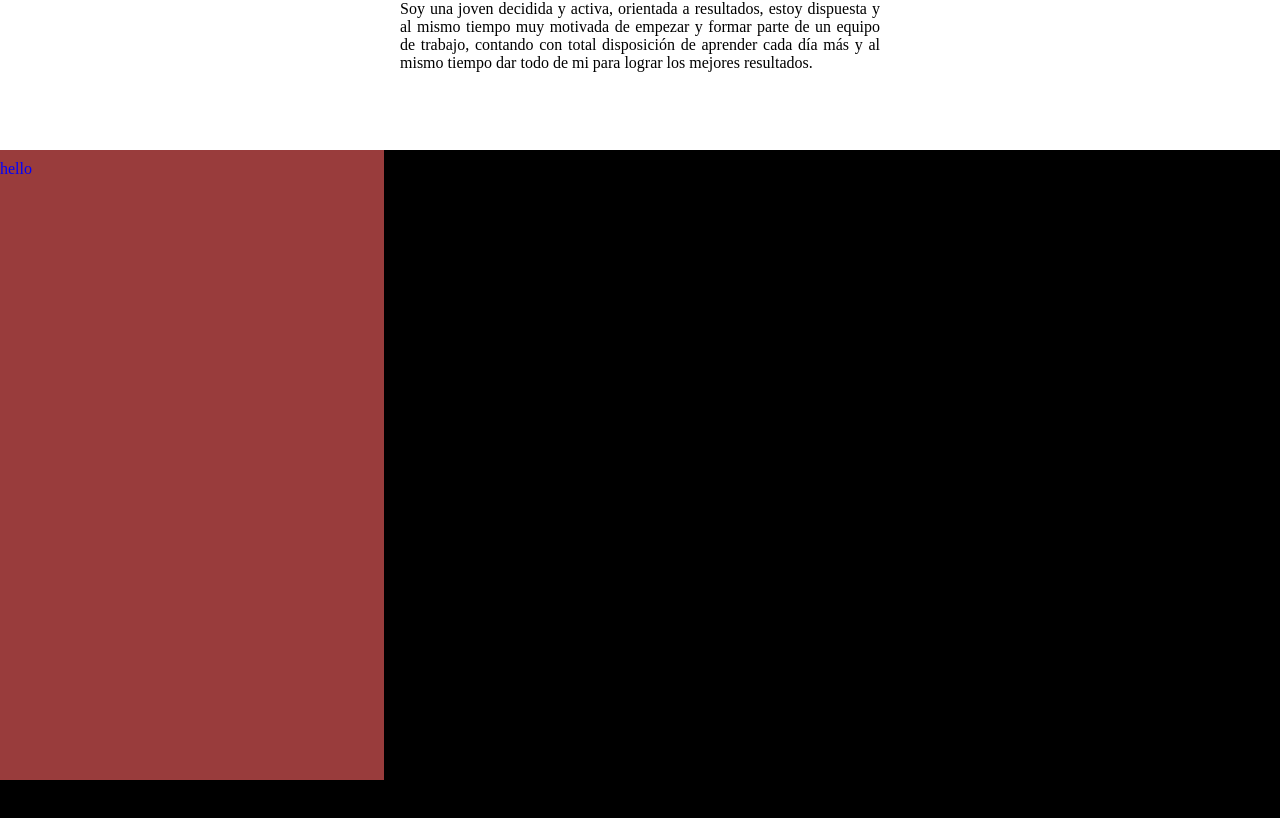
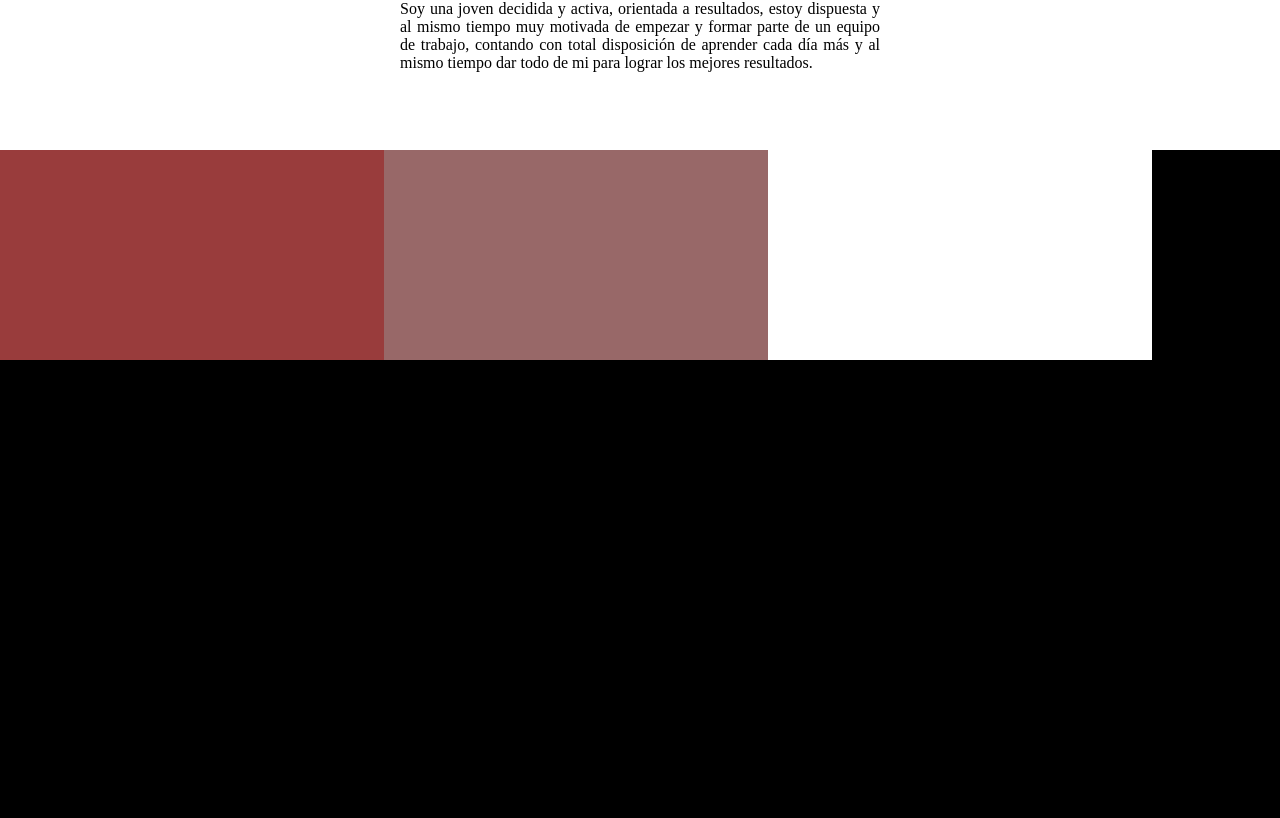
Before and after one commit to Alyhermon/Myportfolio_noficial, a Vue app in the folder portafolio/: page / in a window 1280 px wide. Shown: the part 900-1718 px from the top of the page. Built offline with nearby package versions, Linux system fonts and the light colour scheme.

Commit message:
Boxes en orden

```diff
--- a/portafolio/src/components/Home.vue
+++ b/portafolio/src/components/Home.vue
@@ -40,7 +40,7 @@
         <!--Vamos a crear la seccion Proyectos-->
 
         <div class="proyectos">
-            <div class="caja1">hello</div>
+            <div class="caja1"></div>
             <div class="caja2"></div>
             <div class="caja3"></div>
 
@@ -180,12 +180,37 @@
 
     }
 
-    .proyectos > div{
+    .proyectos > .caja1{
+
+        display: block;
         color: blue;
         background-color: rgb(153, 60, 60);
         padding-top: 10px;
         width: 30%;
         height: 200px;
+        float: left;
+    }
+
+    .proyectos > .caja2{
+        display: block;
+        color: blue;
+        background-color: rgb(152, 104, 104);
+        padding-top: 10px;
+        width: 30%;
+        height: 200px;
+        float: left;
+
+    }
+
+    .proyectos > .caja3{
+        display: block;
+        color: blue;
+        background-color: rgb(255, 255, 255);
+        padding-top: 10px;
+        width: 30%;
+        height: 200px;
+        float:left;
+
     }
 
 
```
